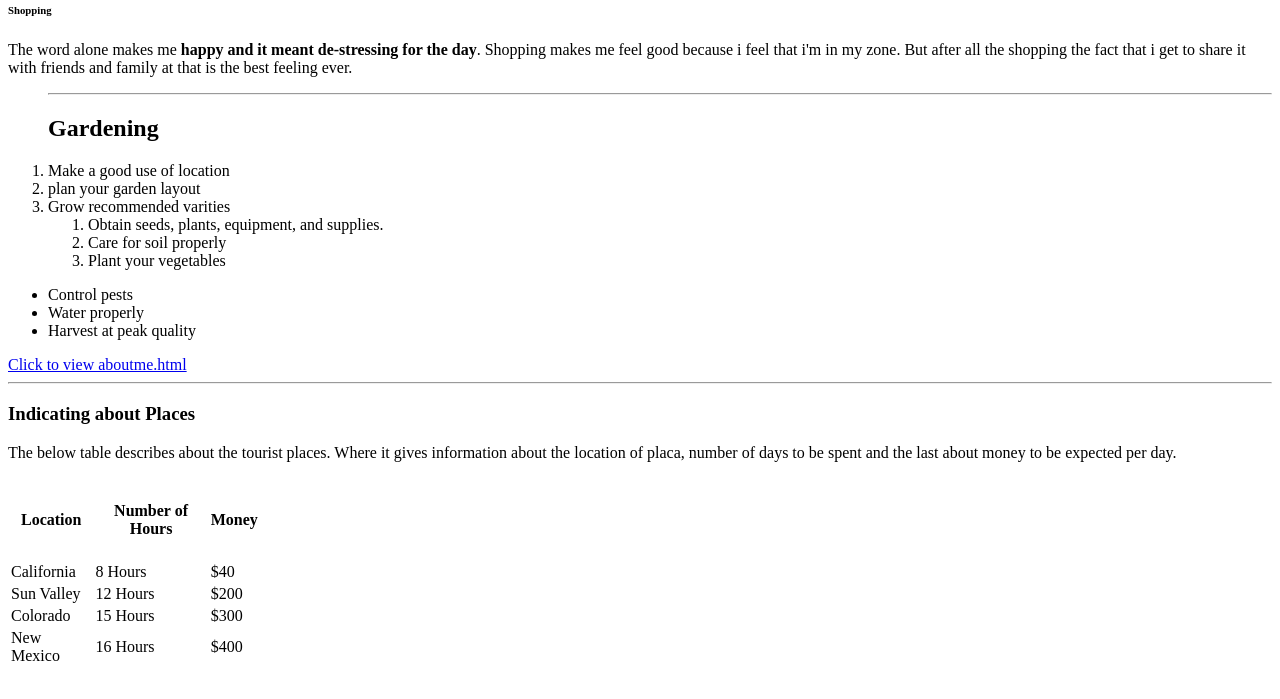
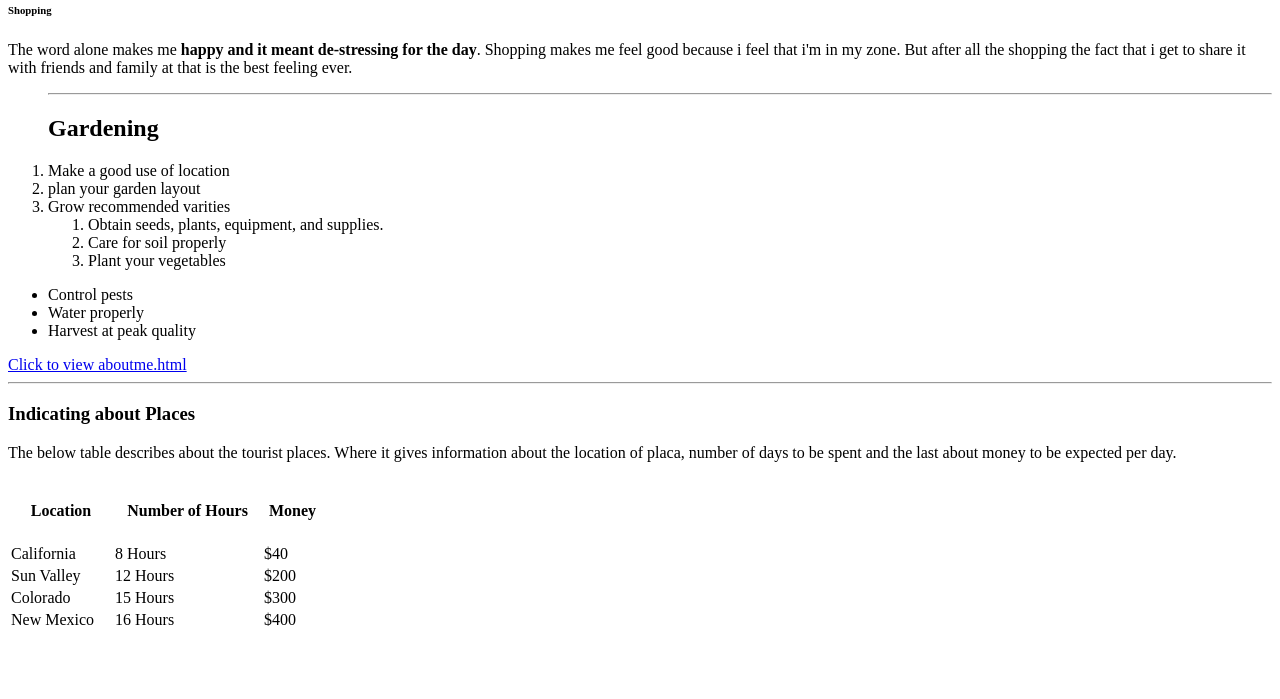
Before and after one commit to 44-563-Web-Apps-S21/webapps-s21-assignment-3-Saisumithra, a plain HTML site: page index.html in a window 1280 px wide. Shown: the part 79-778 px from the top of the page. Drawn offline with Linux system fonts and the light colour scheme.

Commit message:
table created

```diff
--- a/index.html
+++ b/index.html
@@ -31,7 +31,7 @@
        <hr>
        <h3>Indicating about Places</h3>
        <p>The below table describes about the tourist places. Where it gives information about the location of placa, number of days to be spent and the last about money to be expected per day.</p>
-        <table style= "width : 20%">
+        <table style= "width : 25%">
         <tr>
             <th><h4>Location</h4></th>
             <th><h4>Number of Hours</h4></th>
```
